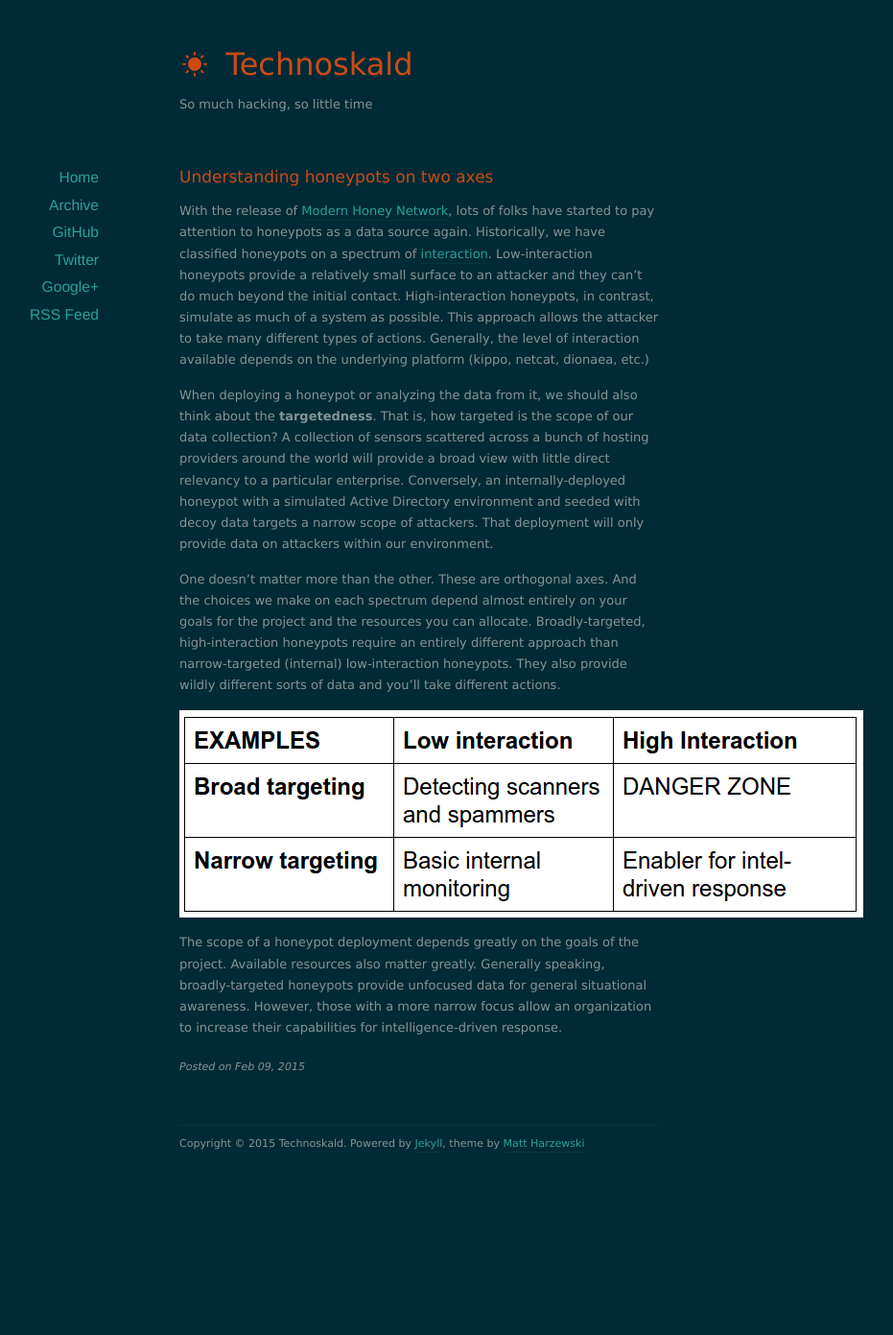
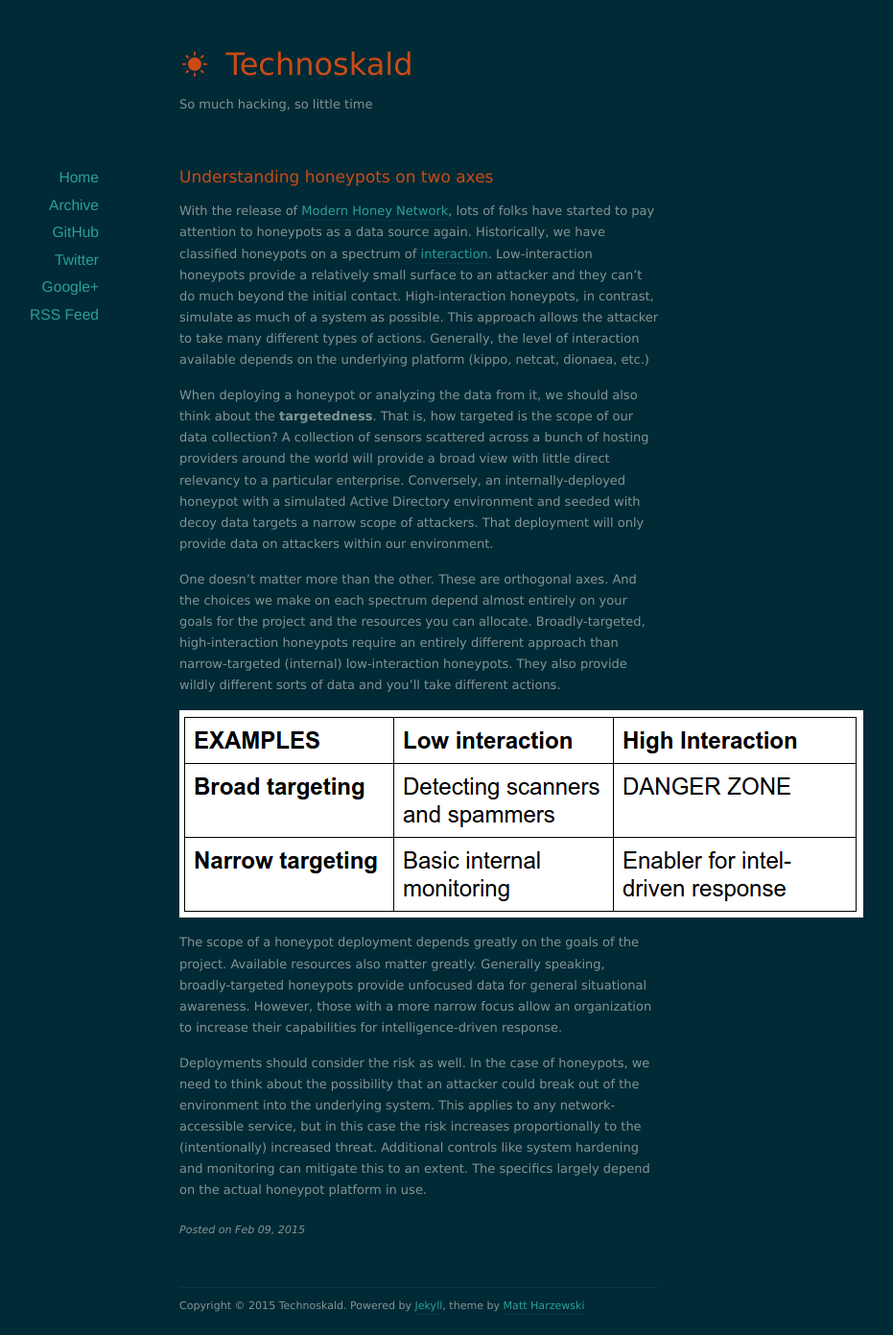
Before and after one commit to krmaxwell/krmaxwell.github.io, a Jekyll site: the page built from _posts/2015-02-09-understanding-honeypots-two-axes.md, in a window 1280 px wide. Shown: the whole page at 96% size, without its empty margins (203-1134 px from the left). Built offline with Jekyll 4.4.1, drawn with Linux system fonts in a browser that asks for light colours; nearby versions of some CDN libraries; before the commit the page ends 1221 px from its top, so only the background shows below that.

Commit message:
Risk paragraph

```diff
--- a/_posts/2015-02-09-understanding-honeypots-two-axes.md
+++ b/_posts/2015-02-09-understanding-honeypots-two-axes.md
@@ -13,3 +13,5 @@
 ![Analytic quadrant](/assets/images/honeypot-table.png)
 
 The scope of a honeypot deployment depends greatly on the goals of the project. Available resources also matter greatly. Generally speaking, broadly-targeted honeypots provide unfocused data for general situational awareness. However, those with a more narrow focus allow an organization to increase their capabilities for intelligence-driven response.
+
+Deployments should consider the risk as well. In the case of honeypots, we need to think about the possibility that an attacker could break out of the environment into the underlying system. This applies to any network-accessible service, but in this case the risk increases proportionally to the (intentionally) increased threat. Additional controls like system hardening and monitoring can mitigate this to an extent. The specifics largely depend on the actual honeypot platform in use.
```
